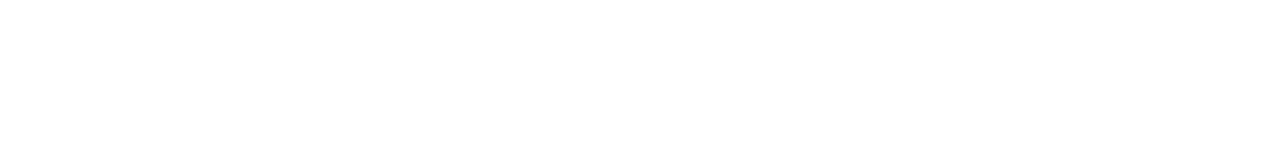
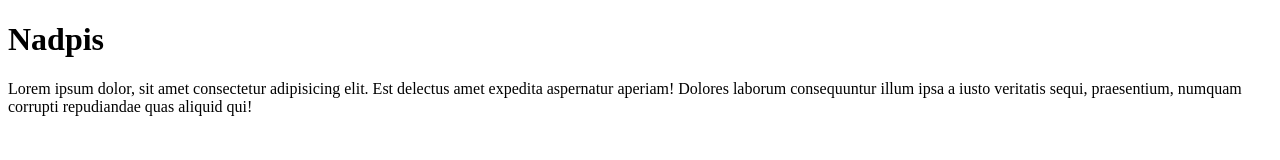
Before and after one commit to AlbertSkladan/html, a plain HTML site: page index.html in a window 1280 px wide. Drawn offline with Linux system fonts and the light colour scheme.

Commit message:
první_zmena

```diff
--- a/index.html
+++ b/index.html
@@ -7,6 +7,15 @@
     <title>WBA 2.C Git</title>
 </head>
 <body>
+    <header>
+        <h1>Nadpis</h1>
+    </header>
+    <main>
+
+    </main>
+    <section>Lorem ipsum dolor, sit amet consectetur adipisicing elit. Est delectus amet expedita aspernatur aperiam! Dolores laborum consequuntur illum ipsa a iusto veritatis sequi, praesentium, numquam corrupti repudiandae quas aliquid qui!
+    </section>
+
 
 </body>
 </html>
```
